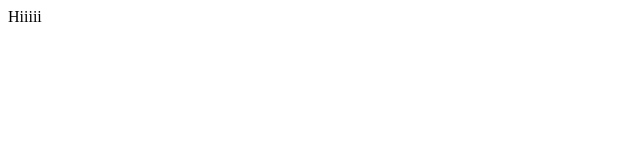
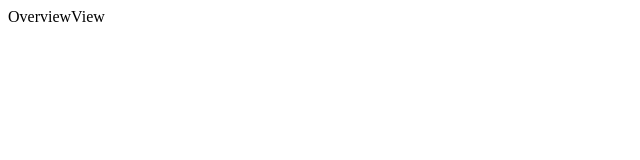
Before and after one commit to bsk94/Budget-app, a React (Create React App) app: page / in a window 1280 px wide. Shown: the top 160 px of the page, without its empty margins (0-640 px from the left). Built offline with nearby package versions, Linux system fonts and the light colour scheme.

Commit message:
Router componnet imported to App

```diff
--- a/src/App.tsx
+++ b/src/App.tsx
@@ -1,7 +1,8 @@
 import React from 'react';
+import Router from './router';
 
 function App() {
-  return <div>Hiiiii</div>;
+  return <Router />;
 }
 
 export default App;
```
